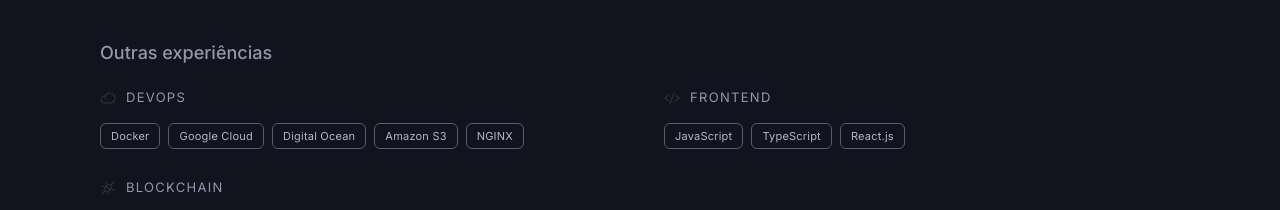
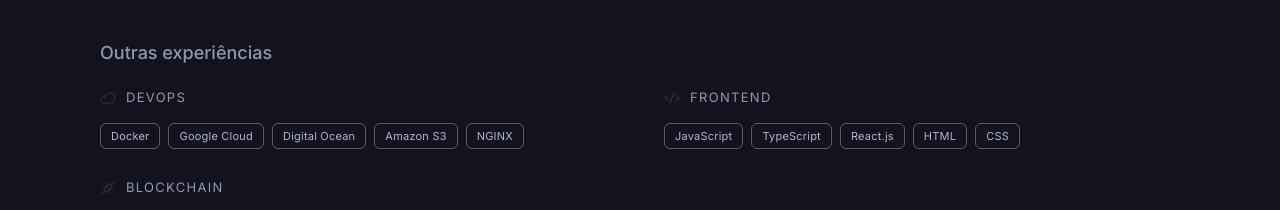
Before and after one commit to levysantiago/personal-page, a React (Create React App) app: page /#/ in a window 1280 px wide. Shown: the part 3290-3500 px from the top of the page. Built offline with nearby package versions, Linux system fonts and the light colour scheme.

Commit message:
copy: add frontend markup styling tags

```diff
--- a/src/pages/sections-v2/TechnologiesV2/content/en.ts
+++ b/src/pages/sections-v2/TechnologiesV2/content/en.ts
@@ -89,6 +89,8 @@
         { label: "JavaScript", variant: "muted" as const },
         { label: "TypeScript", variant: "muted" as const },
         { label: "React.js", variant: "muted" as const },
+        { label: "HTML", variant: "muted" as const },
+        { label: "CSS", variant: "muted" as const },
       ],
     },
     {
--- a/src/pages/sections-v2/TechnologiesV2/content/pt.ts
+++ b/src/pages/sections-v2/TechnologiesV2/content/pt.ts
@@ -89,6 +89,8 @@
         { label: "JavaScript", variant: "muted" as const },
         { label: "TypeScript", variant: "muted" as const },
         { label: "React.js", variant: "muted" as const },
+        { label: "HTML", variant: "muted" as const },
+        { label: "CSS", variant: "muted" as const },
       ],
     },
     {
```
